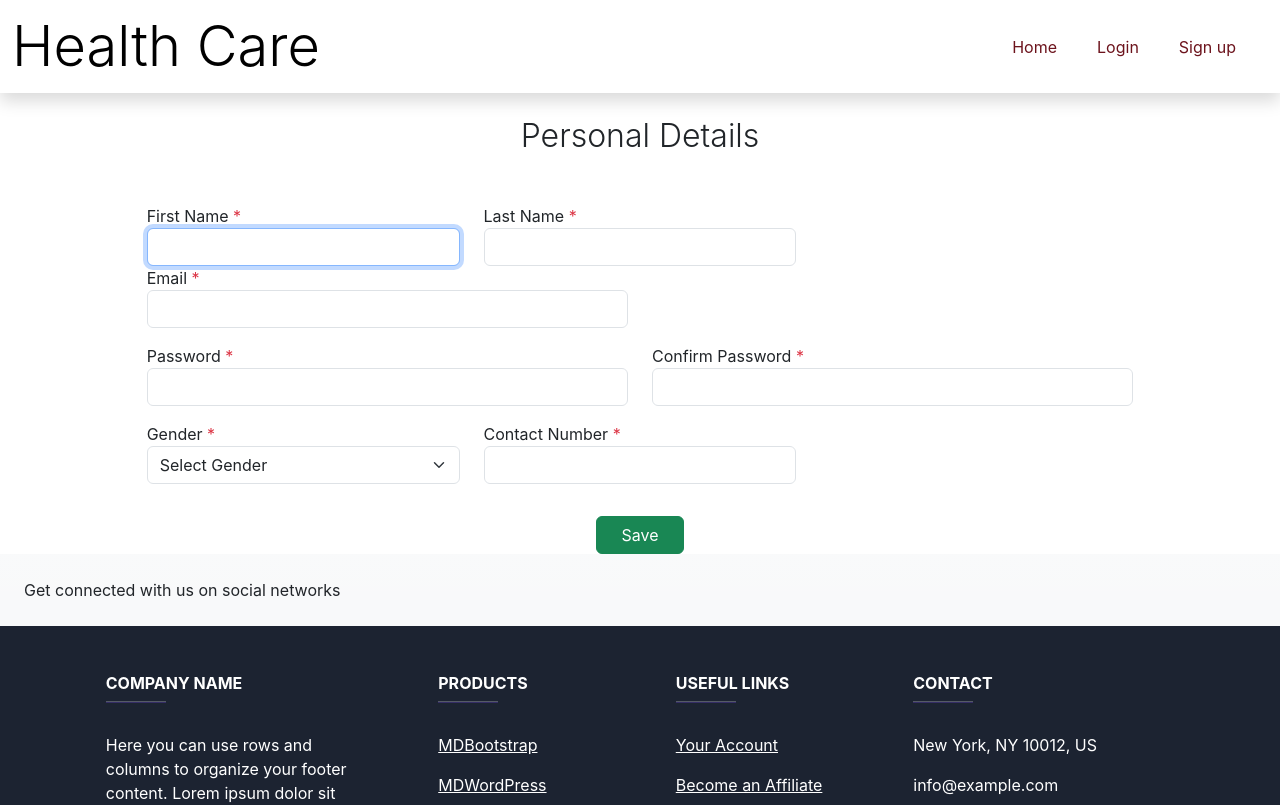
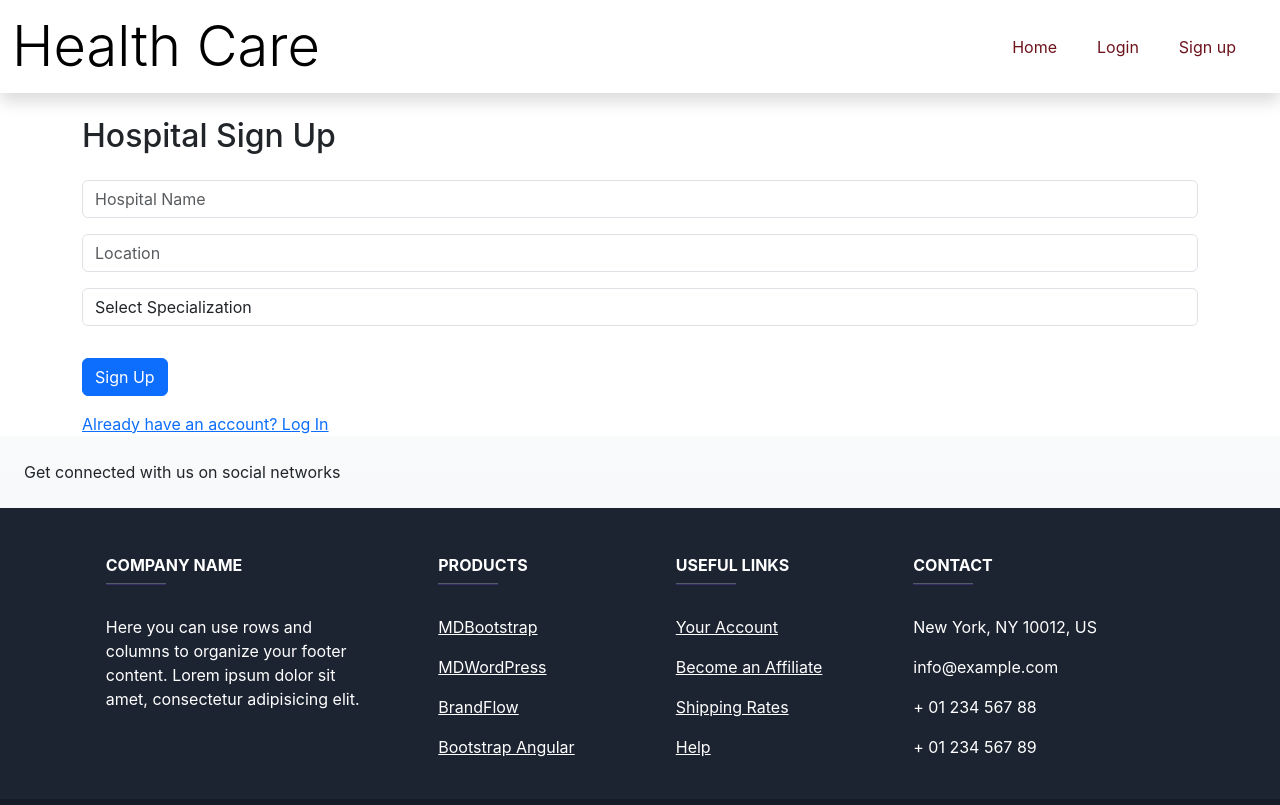
Before and after one commit to CureoiusMinds/healthcare-frontend, a React (Create React App) app: page /docsignup in a window 1280 px wide. Shown: the top 805 px of the page. Built offline with nearby package versions, Linux system fonts and the light colour scheme.

Commit message:
added doctor signup

```diff
--- a/src/components/authentication/DoctorSignUp.jsx
+++ b/src/components/authentication/DoctorSignUp.jsx
@@ -1,176 +1,89 @@
-import React from 'react'
-import { useState } from 'react';
-import { useDispatch } from 'react-redux';
+import React, { useState } from "react";
 import { toast } from "react-toastify";
+import { Link } from "react-router-dom";
+
+const HospitalSignUp = () => {
+  const [formData, setFormData] = useState({
+    name: "",
+    location: "",
+    specialization: "",
+  });
+
+  const handleChange = (e) => {
+    setFormData({ ...formData, [e.target.name]: e.target.value });
+  };
+
+  const handleSubmit = (e) => {
+    e.preventDefault();
+    // Example form validation for required fields
+    if (!formData.name || !formData.location || !formData.specialization) {
+      toast.error("Please fill in all required fields");
+      return;
+    }
 
 
-export default function DoctorSignUp() {
-
-    const dispatch = useDispatch();
-
-    const [personal, setPersonal] = useState({
-        firstName: "",
-        lastName: "",
-        email: "",
-        password: "",
-        gender: ""
+    fetch("your-backend-url/hospital/signup", {
+      method: "POST",
+      headers: {
+        "Content-Type": "application/json",
+      },
+      body: JSON.stringify(formData),
+    })
+      .then((response) => {
+        if (response.ok) {
+          toast.success("Signup successful!");
+        } else {
+          toast.error("Signup failed. Please try again later.");
+        }
+      })
+      .catch((error) => {
+        console.error("Error:", error);
+        toast.error("Signup failed. Please try again later.");
       });
-
-    const [confirmPassword, setConfirmPassword] = useState("");
-
-    const personalDetailChange = (e) => {
-        const { name, value } = e.target;
-        setPersonal((prevState) => ({
-            ...prevState,
-            [name]: value,
-        }));
   };
 
-    const handleConfirmPassword = (e) => {
-        setConfirmPassword(e.target.value);
-    }
-
-    const savePersonalDetails = (e) => {
-        e.preventDefault();
-        if (confirmPassword !== personal.password)
-            toast.error("Password Do Not Match!");
-        else if (personal.gender === "none" || personal.gender === "")
-            toast.error("Select Valid Gender");
-        else if(personal.contactNumber.length !== 10)
-            toast.error("Contact Number must have 10 digits only")
-        else {
-            console.log(personal)
-            // dispatch();
-            toast.success("Success!");
-        }
-    }
-
   return (
-        <div className="container col-md-10">
-            <div className="row text-center ">
-                <h2 className="text-center lead fs-2 py-5 p-md-4">  Personal Details </h2>
-            </div>
-            <form onSubmit={savePersonalDetails}>
-                <div className="row m-3">
-                    <div className="col-sm-12 col-md-4">
-                        <div className="form-group">
-                            <label htmlFor="firstName">First Name <span className='text-danger'>*</span></label>
+    <div className="container">
+      <h2 className="mt-4 mb-4">Hospital Sign Up</h2>
+      <form onSubmit={handleSubmit}>
+        <div className="mb-3">
           <input
             type="text"
             className="form-control"
-                                id="firstName"
-                                name="firstName"
-                                pattern='[a-zA-Z]{2,50}'
-                                defaultValue={personal.firstName}
-                                title="Please Enter Valid First Name"
-                                onChange={personalDetailChange}
-                                required
-                                autoFocus
+            name="name"
+            placeholder="Hospital Name"
+            value={formData.name}
+            onChange={handleChange}
           />
         </div>
-                    </div>
-
-                    <div className="col-sm-12 col-md-4">
-                        <div className="form-group">
-                            <label htmlFor="lastName">Last Name<span className='text-danger'> *</span></label>
+        <div className="mb-3">
           <input
             type="text"
             className="form-control"
-                                id="lastName"
-                                name="lastName"
-                                pattern='[a-zA-Z]{2,50}'
-                                defaultValue={personal.lastName}
-                                onChange={personalDetailChange}
-                                required
+            name="location"
+            placeholder="Location"
+            value={formData.location}
+            onChange={handleChange}
           />
         </div>
-                    </div>
-
-                    <div className="col-sm-12 col-md-6">
-                        <div className="form-group">
-                            <label htmlFor="email">Email<span className='text-danger'> *</span></label>
-                            <input
-                                type="email"
+        <div className="mb-3">
+          <select
             className="form-control"
-                                id="email"
-                                name="email"
-                                defaultValue={personal.email}
-                                onChange={personalDetailChange}
-                                required
-                            />
-                        </div>
-                    </div>
-                </div>
-                <div className="row m-3">
-                    <div className="col-sm-12 col-md-6">
-                        <div className="form-group">
-                            <label htmlFor="password">Password<span className='text-danger'> *</span></label>
-                            <input
-                                type="password"
-                                className="form-control"
-                                id="password"
-                                name="password"
-                                onChange={personalDetailChange}
-                                pattern="^(?=.*[a-z])(?=.*[A-Z])(?=.*\d)(?=.*[^\s])(?=.*[\S])[^\s]{8,}$"
-                                title="Password must contain at least one uppercase letter, one lowercase letter, one digit, and no spaces"
-                                required
-                            />
-                        </div>
-                    </div>
-                    <div className="col-sm-12 col-md-6">
-                        <div className="form-group">
-                            <label htmlFor="password">Confirm Password<span className='text-danger'> *</span></label>
-                            <input
-                                type="password"
-                                className="form-control"
-                                id="confirmPassword"
-                                name="password"
-                                pattern="^(?=.*[a-z])(?=.*[A-Z])(?=.*\d)(?=.*[^\s])(?=.*[\S])[^\s]{8,}$"
-                                title="Password must contain at least one uppercase letter, one lowercase letter, one digit, and no spaces"
-                                required
-                                onChange={handleConfirmPassword}
-                                readOnly={personal.password === "" ? true : false}
-                            />
-                        </div>
-                    </div>
-                </div>
-                <div className="row m-3">
-                    <div className="col-sm-12 col-md-4">
-                        <div className="form-group">
-                            <label htmlFor='gender'>Gender<span className='text-danger'> *</span></label>
-                            <select className='form-select' name='gender' onChange={personalDetailChange}>
-                                <option value="none">Select Gender</option>
-                                <option value="male">Male</option>
-                                <option value="female">Female</option>
-                                <option value="other">Other</option>
+            name="specialization"
+            value={formData.specialization}
+            onChange={handleChange}
+          >
+            <option value="">Select Specialization</option>
+            <option value="CARDIOLOGY">Cardiology</option>
+            <option value="NEUROLOGY">Neurology</option>
+            <option value="ORTHOPEDICS">Orthopedics</option>
           </select>
         </div>
+        <button type="submit" className="btn btn-primary mt-3">Sign Up</button>
+      </form>
+      <Link to="/adcard" className="d-block mt-3">Already have an account? Log In</Link>
     </div>
-                    <div className="col-sm-12 col-md-4">
-                        <div className="form-group">
-                            <label htmlFor="contactNumber">Contact Number<span className='text-danger'> *</span></label>
-                            <input
-                                type="number"
-                                className="form-control"
-                                id="contactNumber"
-                                name="contactNumber"
-                                defaultValue={personal.contactNumber}
-                                onChange={personalDetailChange}
-                                required
-                                min={1000000000}
-                                max={9999999999}
-                            />
-                        </div>
-                    </div>
+  );
+};
 
-                </div>
-
-                <div className='text-center'>
-                    <button type='submit' className="btn px-4 mt-3 btn-success">
-                        Save
-                    </button>
-                </div>
-            </form>
-        </div>
-    )
-}
+export default HospitalSignUp;
--- a/src/components/authentication/HospitalSignUp.jsx
+++ b/src/components/authentication/HospitalSignUp.jsx
@@ -1,14 +1,90 @@
-import React from "react";
+import React, { useState } from "react";
+import { toast } from "react-toastify";
 import { Link } from "react-router-dom";
 
 const HospitalSignUp = () => {
+  const [formData, setFormData] = useState({
+    name: "",
+    location: "",
+    specialization: "",
+  });
+
+  const handleChange = (e) => {
+    setFormData({ ...formData, [e.target.name]: e.target.value });
+  };
+
+  const handleSubmit = (e) => {
+    e.preventDefault();
+    if (!formData.name || !formData.location || !formData.specialization) {
+      toast.error("Please fill in all required fields");
+      return;
+    }
+
+    fetch("your-backend-url/hospital/signup", {
+      method: "POST",
+      headers: {
+        "Content-Type": "application/json",
+      },
+      body: JSON.stringify(formData),
+    })
+      .then((response) => {
+        if (response.ok) {
+          toast.success("Signup successful!");
+        } else {
+          toast.error("Signup failed. Please try again later.");
+        }
+      })
+      .catch((error) => {
+        console.error("Error:", error);
+        toast.error("Signup failed. Please try again later.");
+      });
+  };
+
   return (
-    <>
-      <div>HospitalSignUp</div>
-      <Link to="/adcard">
-      <button>SignUp</button>
-      </Link>
-    </>
+    <div className="container">
+      <h2 className="mt-4 mb-4">Hospital Sign Up</h2>
+      <form onSubmit={handleSubmit}>
+        <div className="mb-3">
+          <input
+            type="text"
+            className="form-control"
+            name="name"
+            placeholder="Hospital Name"
+            value={formData.name}
+            onChange={handleChange}
+          />
+        </div>
+        <div className="mb-3">
+          <input
+            type="text"
+            className="form-control"
+            name="location"
+            placeholder="Location"
+            value={formData.location}
+            onChange={handleChange}
+          />
+        </div>
+        <div className="mb-3">
+          <select
+            className="form-control"
+            name="specialization"
+            value={formData.specialization}
+            onChange={handleChange}
+          >
+            <option value="">Select Specialization</option>
+            <option value="CHECK_UP">Check Up</option>
+            <option value="CARDIOLOGY">Cardiology</option>
+            <option value="ONCOLOGY">Oncology</option>
+            <option value="NEUROLOGY">Neurology</option>
+            <option value="ORTHOPEDICS">Orthopedics</option>
+            <option value="PEDIATRICS">Pediatrics</option>
+            <option value="GYNECOLOGY">Gynecology</option>
+          </select>
+        </div>
+        <button type="submit" className="btn btn-primary mt-3">Sign Up</button>
+      </form>
+      <Link to="/adcard" className="d-block mt-3">Already have an account? Log In</Link>
+    </div>
   );
 };
 
--- a/src/components/hospital/PostNewAd.jsx
+++ b/src/components/hospital/PostNewAd.jsx
@@ -22,9 +22,6 @@ const PostNewAd = () => {
 
   const handleSubmit = (event) => {
     event.preventDefault();
-
-    // Here you would handle the submission logic, like sending the data to a server
-    // This functionality can be added later as per the requirement
 
     toast.success('Application submitted successfully!', {
       position: 'bottom-right',
```
Lines whose indentation alone changed are shown as unchanged.
